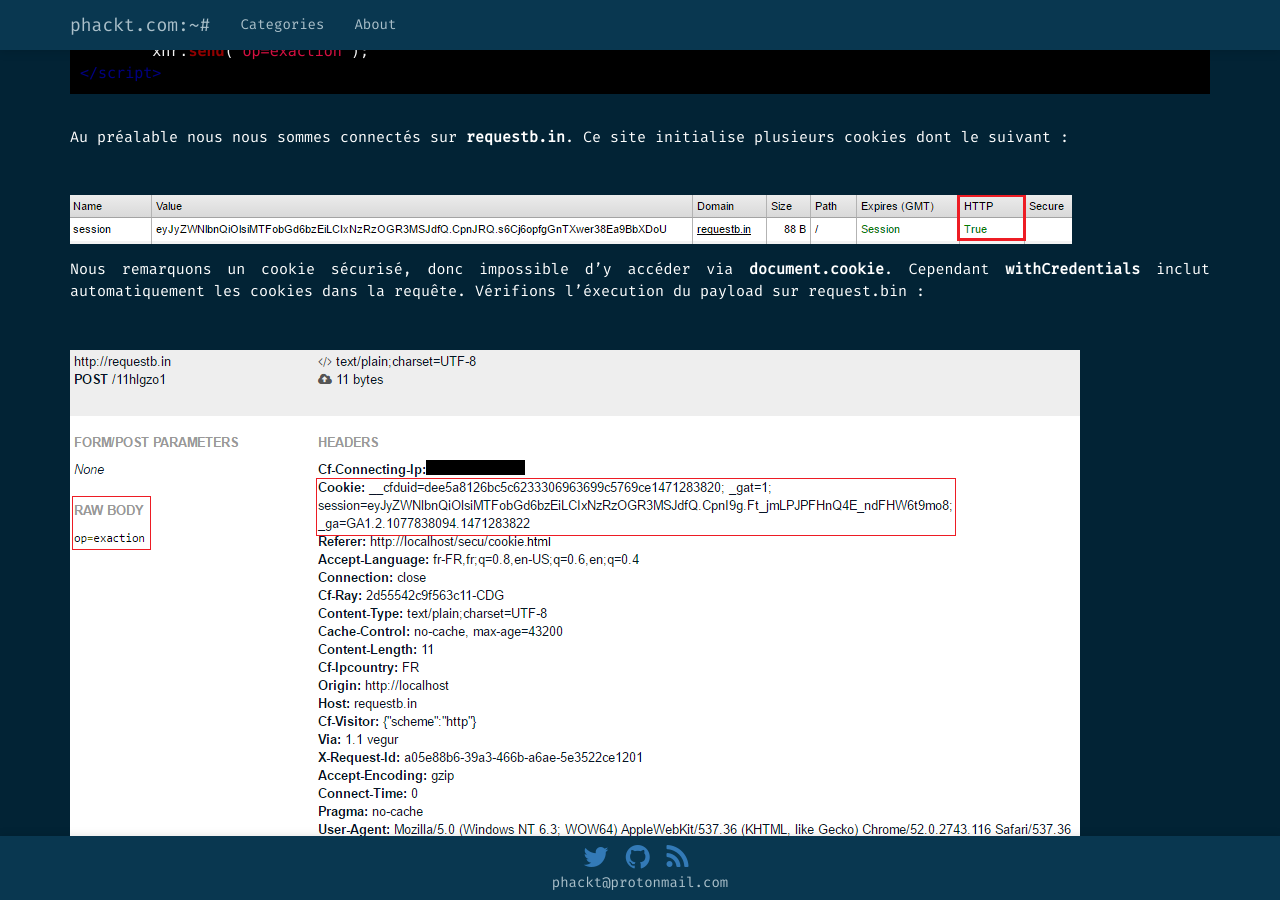
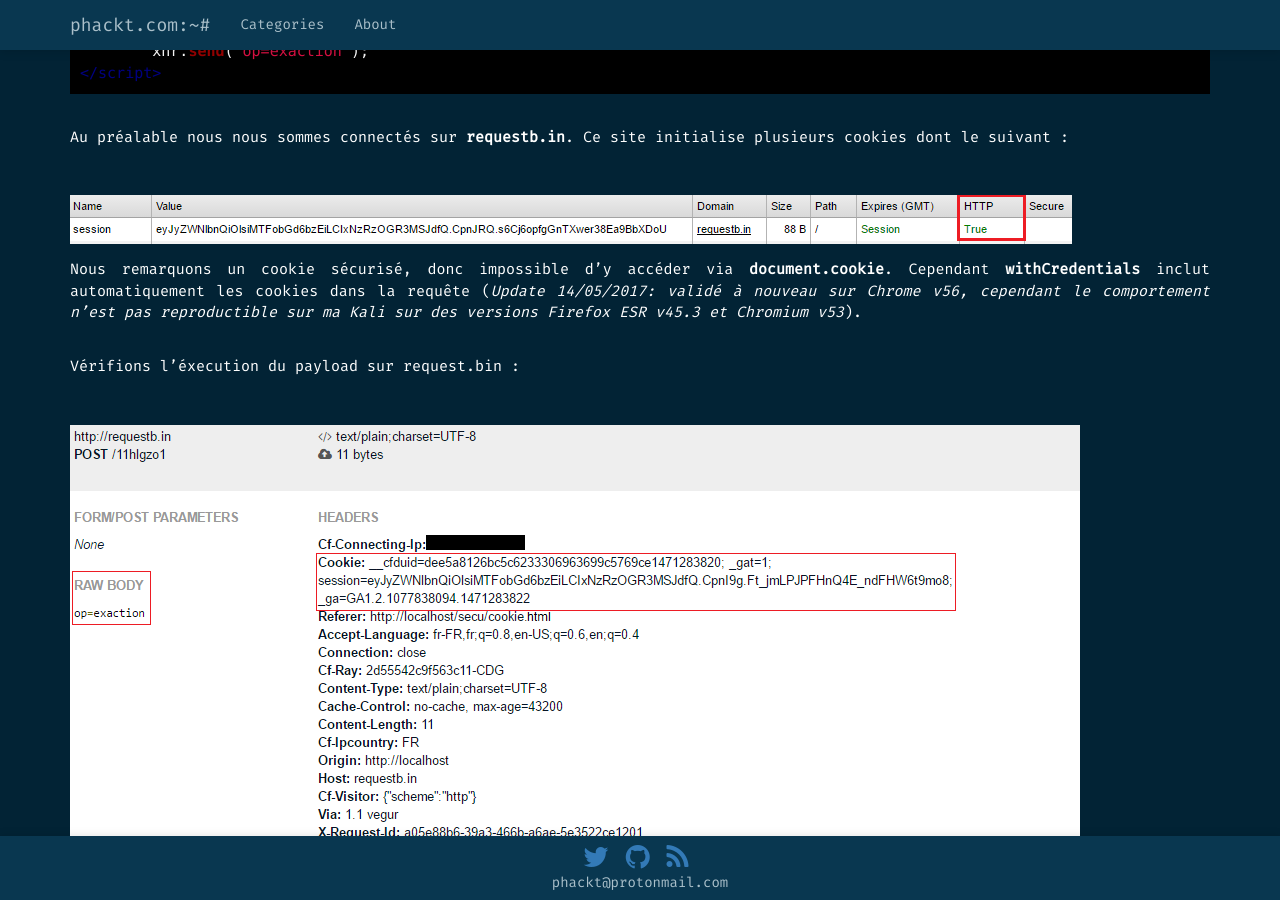
Before and after one commit to phackt/phackt.github.io, a Jekyll site: the page built from _posts/2016-08-20-xss-cors-csrf-partie-3-cors-csrf.markdown, in a window 1280 px wide and 900 px high, scrolled down 3272 px. Built offline with Jekyll 4.4.1, drawn with Linux system fonts in a browser that asks for light colours; nearby versions of some CDN libraries; some web fonts are replaced; comment, search, counter and statistics services are not loaded.

Commit message:
update post part3 web

```diff
--- a/_posts/2016-08-20-xss-cors-csrf-partie-3-cors-csrf.markdown
+++ b/_posts/2016-08-20-xss-cors-csrf-partie-3-cors-csrf.markdown
@@ -83,7 +83,9 @@ Pour cet exemple, nous avons créé une page **http://localhost/secu/cookie.html
 Au préalable nous nous sommes connectés sur **requestb.in**. Ce site initialise plusieurs cookies dont le suivant :
 
 ![Cookie request.bin]({{ site.url }}/public/images/cors-csrf/cors_3.png)
-Nous remarquons un cookie sécurisé, donc impossible d’y accéder via **document.cookie**. Cependant **withCredentials** inclut automatiquement les cookies dans la requête. Vérifions l’éxecution du payload sur request.bin :
+Nous remarquons un cookie sécurisé, donc impossible d’y accéder via **document.cookie**. Cependant **withCredentials** inclut automatiquement les cookies dans la requête (*Update 14/05/2017: validé à nouveau sur Chrome v56, cependant le comportement n'est pas reproductible sur ma Kali sur des versions Firefox ESR v45.3 et Chromium v53*).
+
+Vérifions l’éxecution du payload sur request.bin :
 
 ![Résultat request.bin]({{ site.url }}/public/images/cors-csrf/cors_4.png)
 Un petit tour du côté de la console :
```
